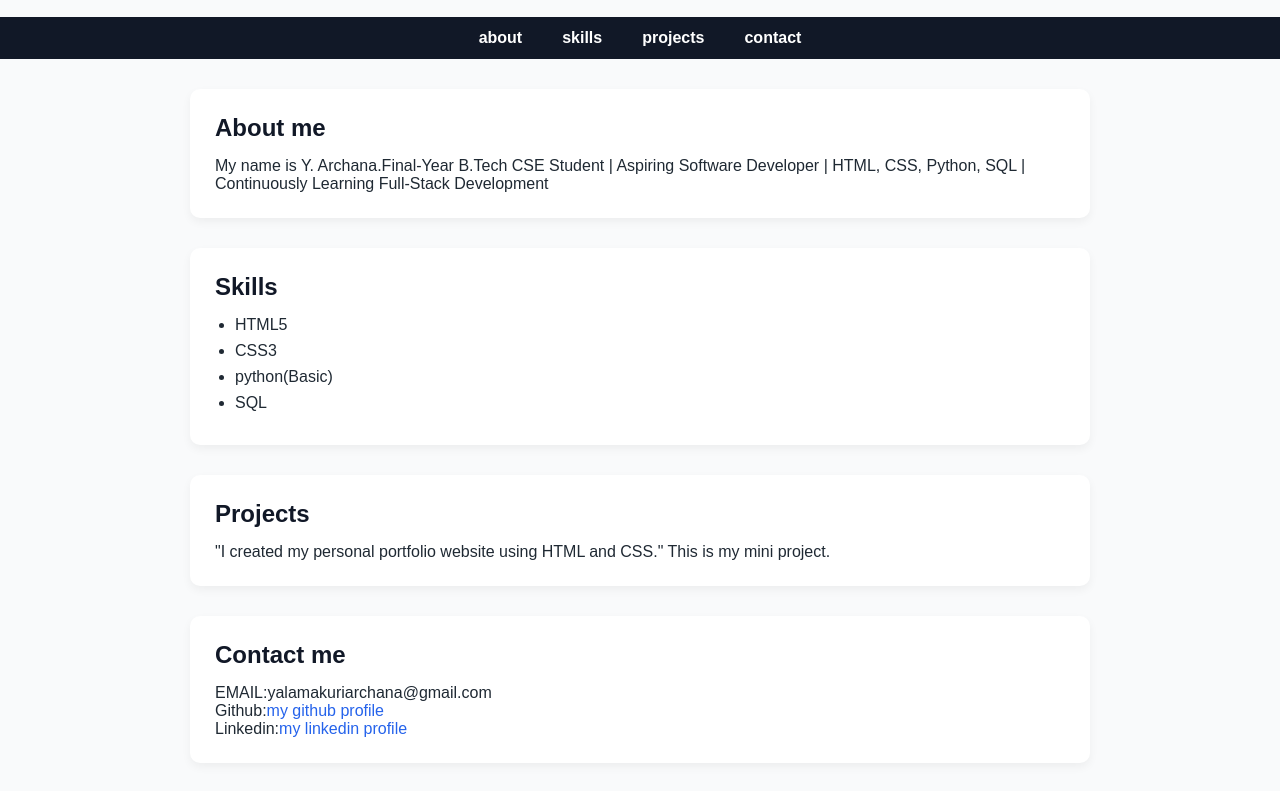
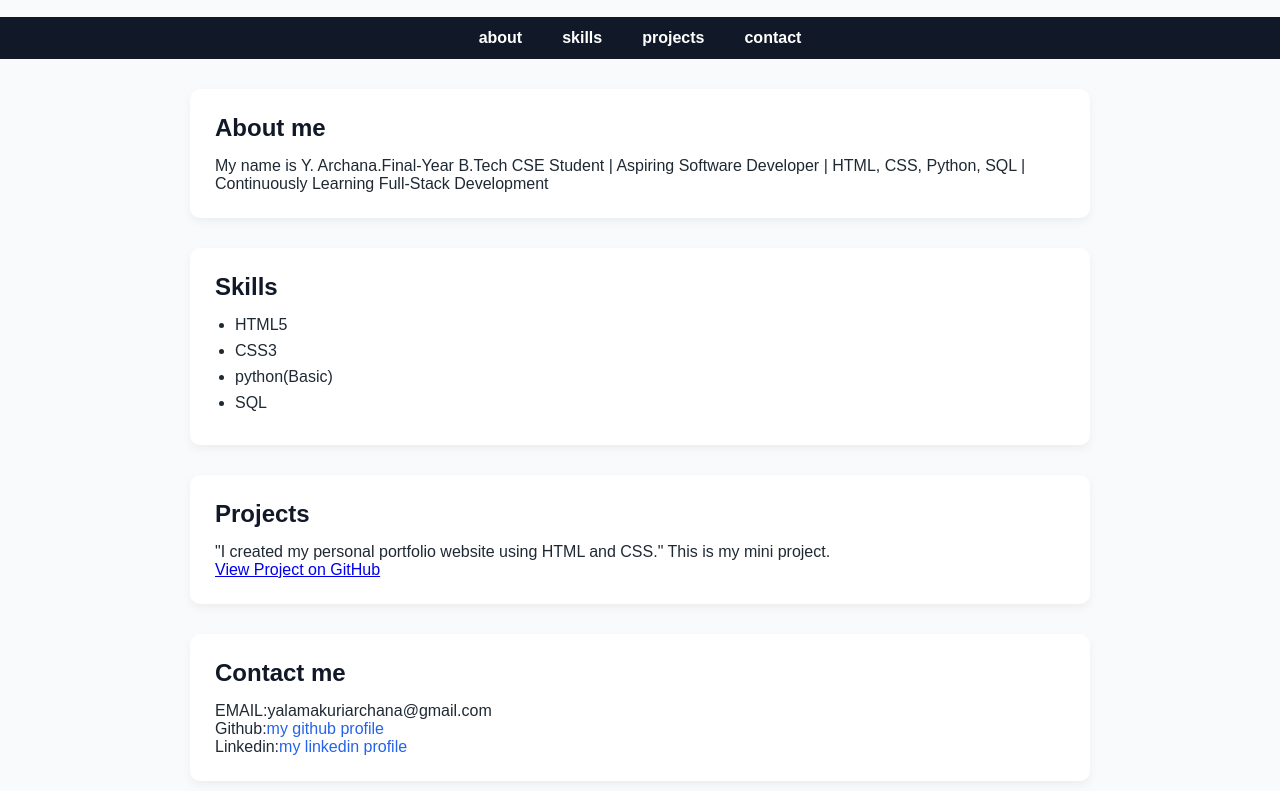
Before and after one commit to yalamakuriarchana/webportfolio, a plain HTML site: page index.html in a window 1280 px wide. Shown: the part 306-1097 px from the top of the page. Drawn offline with Linux system fonts and the light colour scheme.

Commit message:
Update index.html

```diff
--- a/index.html
+++ b/index.html
@@ -38,6 +38,9 @@
 <h1>Projects</h1>
 <p>"I created my personal portfolio website using HTML and CSS."
 This is my mini project. </p>
+<p><a href="https://github.com/yalamakuriarchana/customerregistry" target="_blank">
+    View Project on GitHub
+</a></p>
 </section>
 <section id="contact">
 <h1>Contact me</h1>
```
